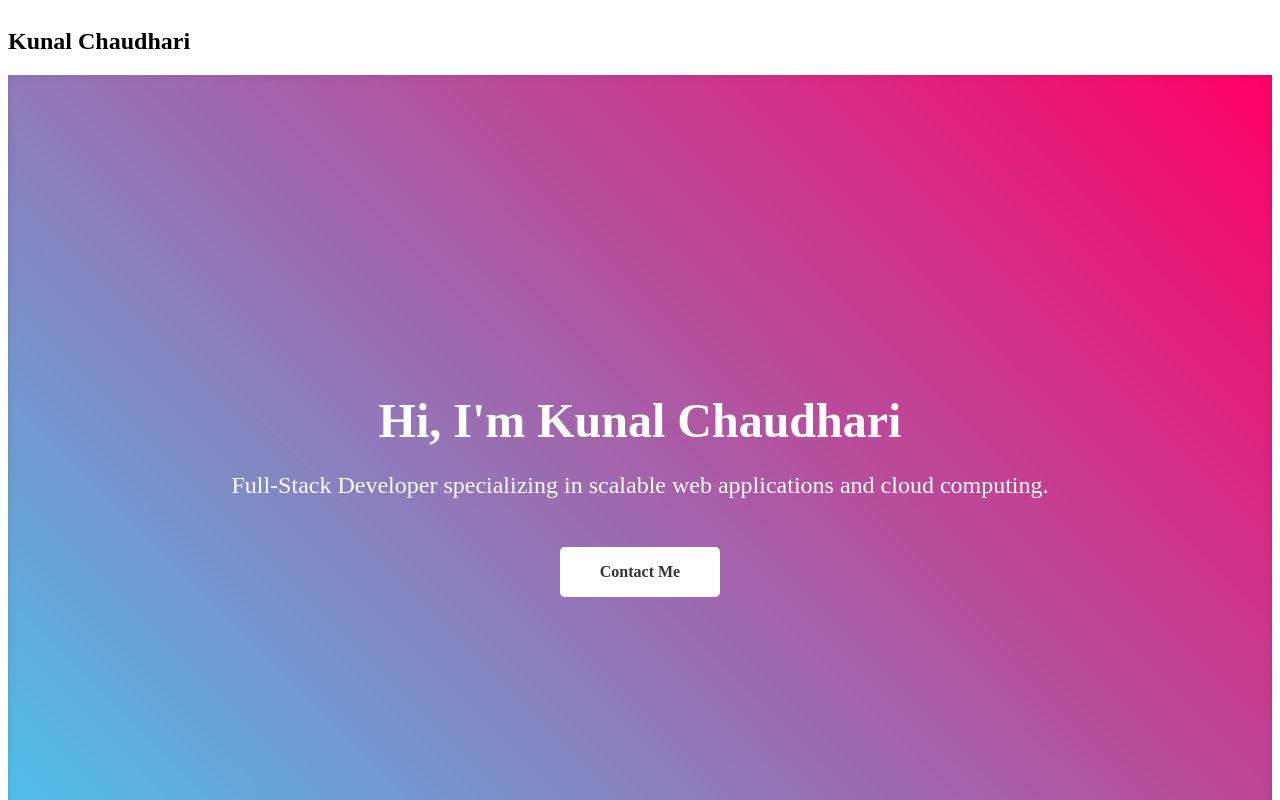
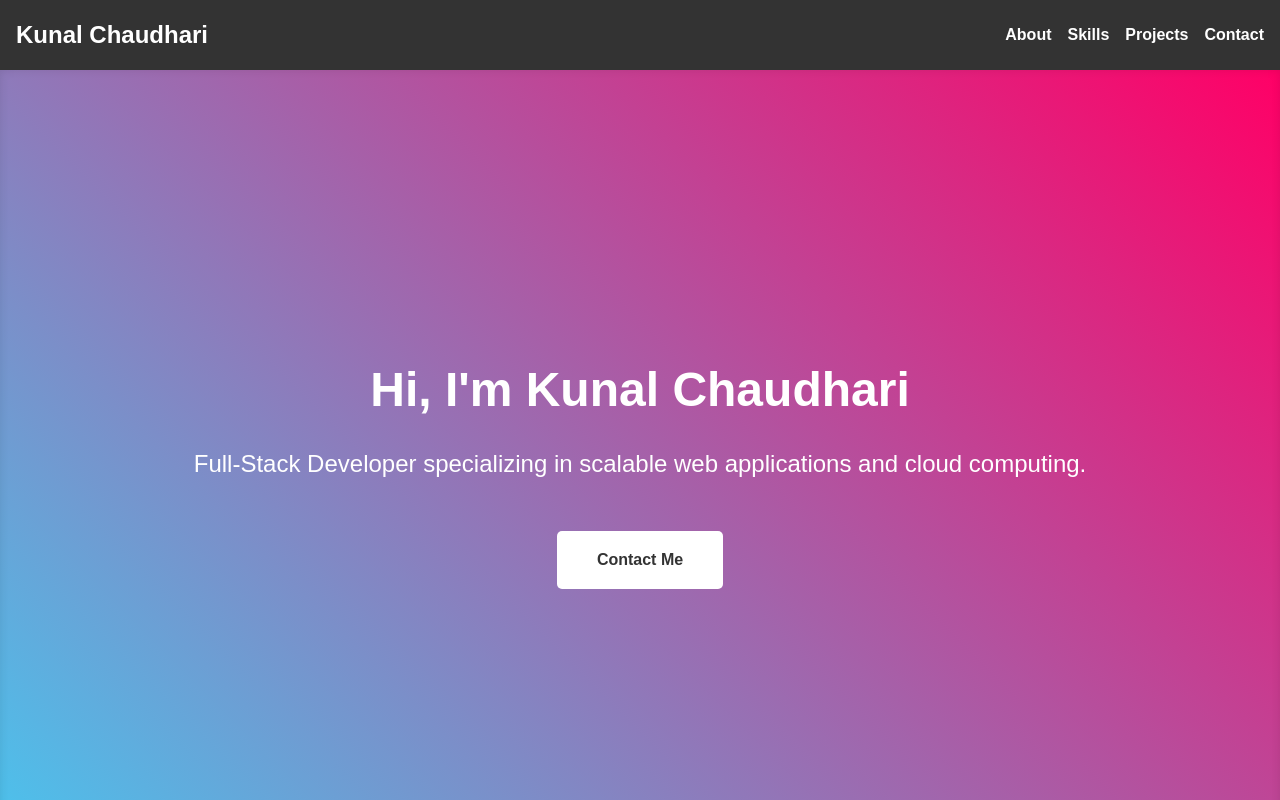
Before and after one commit to KunalLabs/full-Portfolio, a plain HTML site: page index.html in a window 1280 px wide. Shown: the top 800 px of the page. Drawn offline with Linux system fonts and the light colour scheme; a script that the page names is missing.

Commit message:
Update style.css

```diff
--- a/style.css
+++ b/style.css
@@ -1,4 +1,24 @@
+/* General Styles */
+* {
+    box-sizing: border-box;
+    margin: 0;
+    padding: 0;
+    text-decoration: none;
+}
 
+body {
+    font-family: Arial, sans-serif;
+    margin: 0;
+    padding: 0;
+    line-height: 1.6;
+    background-color: #f4f4f4;
+}
+/* Header */
+header {
+    background: #333;
+    color: #fff;
+    padding: 1rem;
+}
 
 header nav {
     display: flex;
```
